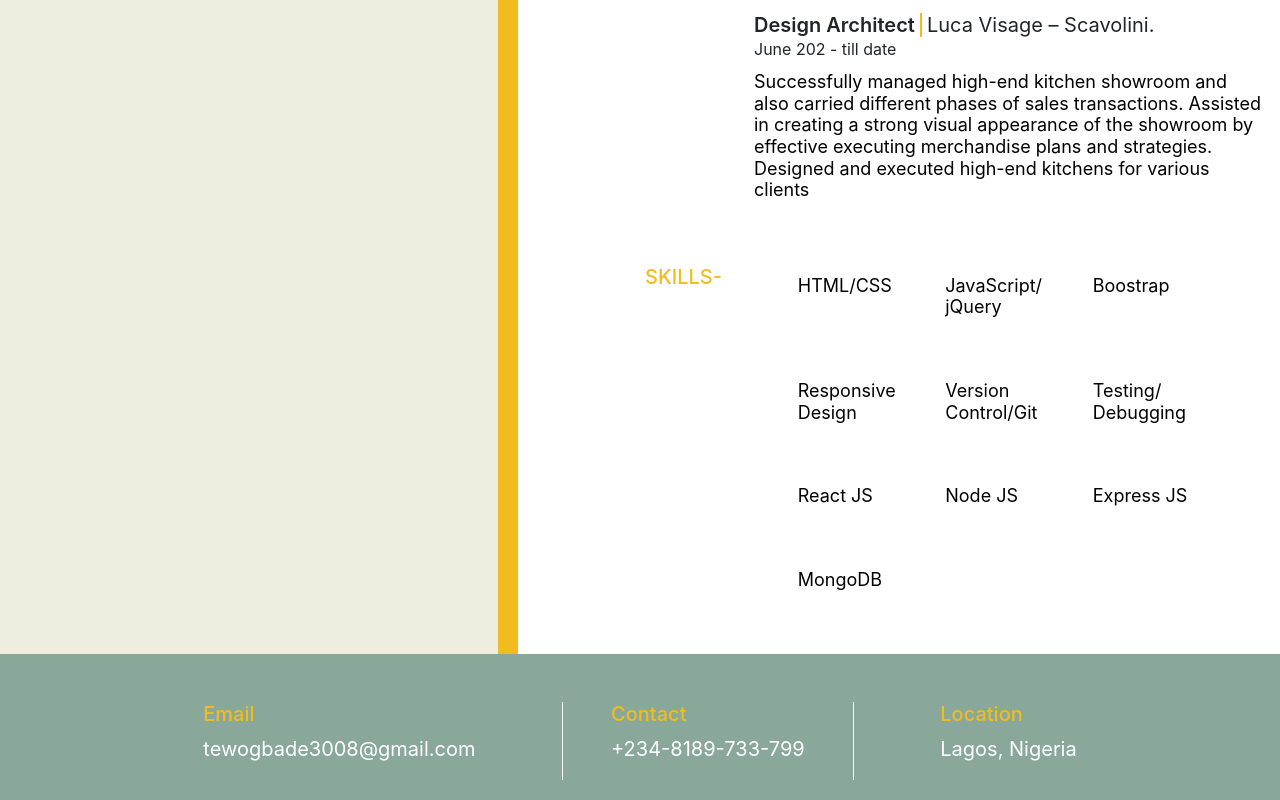
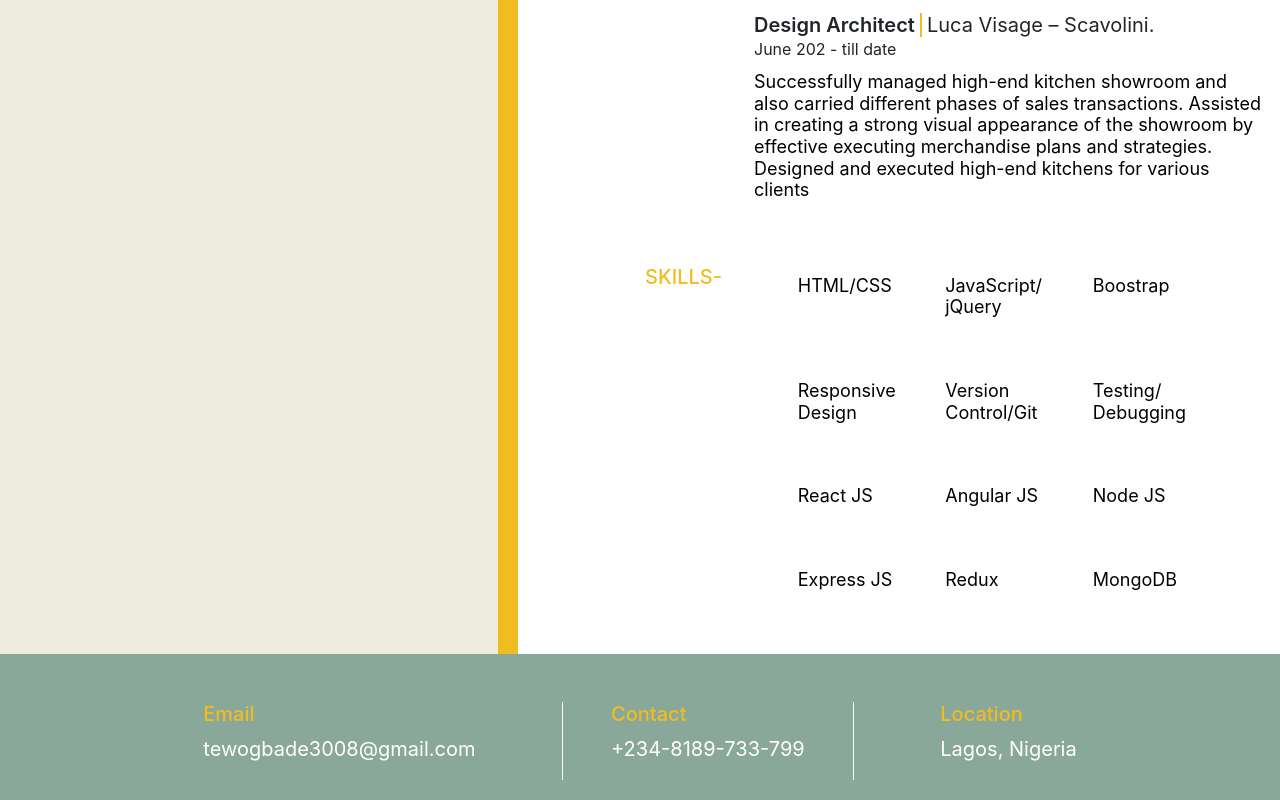
Before and after one commit to Tewogbade/new-portfolio, a React (Create React App) app: page / in a window 1280 px wide. Shown: the part 3365-4165 px from the top of the page. Built offline with nearby package versions, Linux system fonts and the light colour scheme; a web font is replaced by a local one.

Commit message:
style update

```diff
--- a/src/portfolio/sidecard/Sidecard.css
+++ b/src/portfolio/sidecard/Sidecard.css
@@ -179,7 +179,7 @@
   }
   .text h3 {
     display: block;
-    font-size: 20px;
+    font-size: 25px;
     font-weight: 600;
   }
 
--- a/src/resume/Resume.js
+++ b/src/resume/Resume.js
@@ -138,8 +138,10 @@ const Resume = () => {
                   Debugging{" "}
                 </h6>
                 <h6>React JS</h6>
+                <h6>Angular JS</h6>
                 <h6>Node JS</h6>
                 <h6>Express JS</h6>
+                <h6>Redux</h6>
                 <h6>MongoDB</h6>
               </div>
             </div>
```
